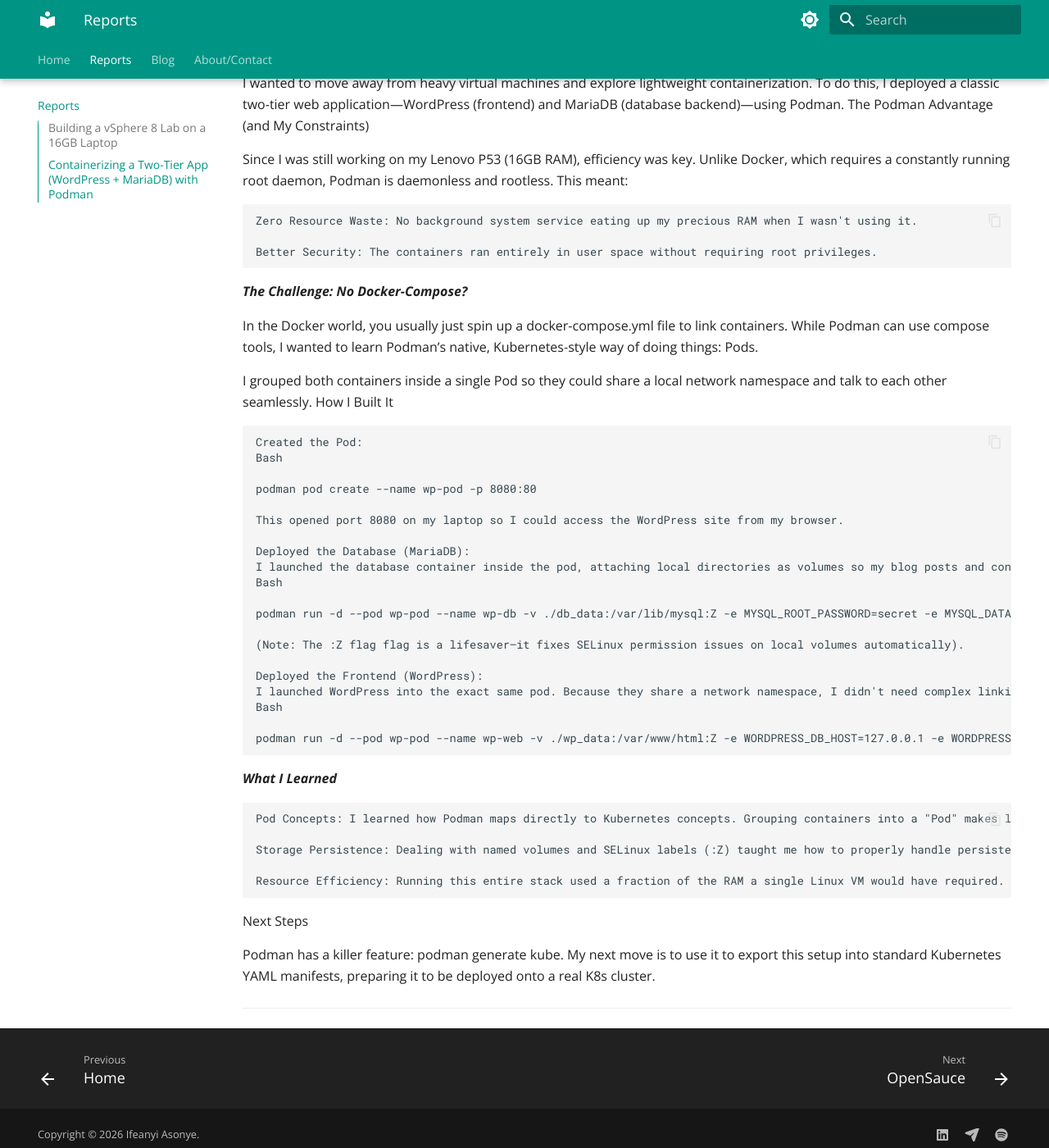
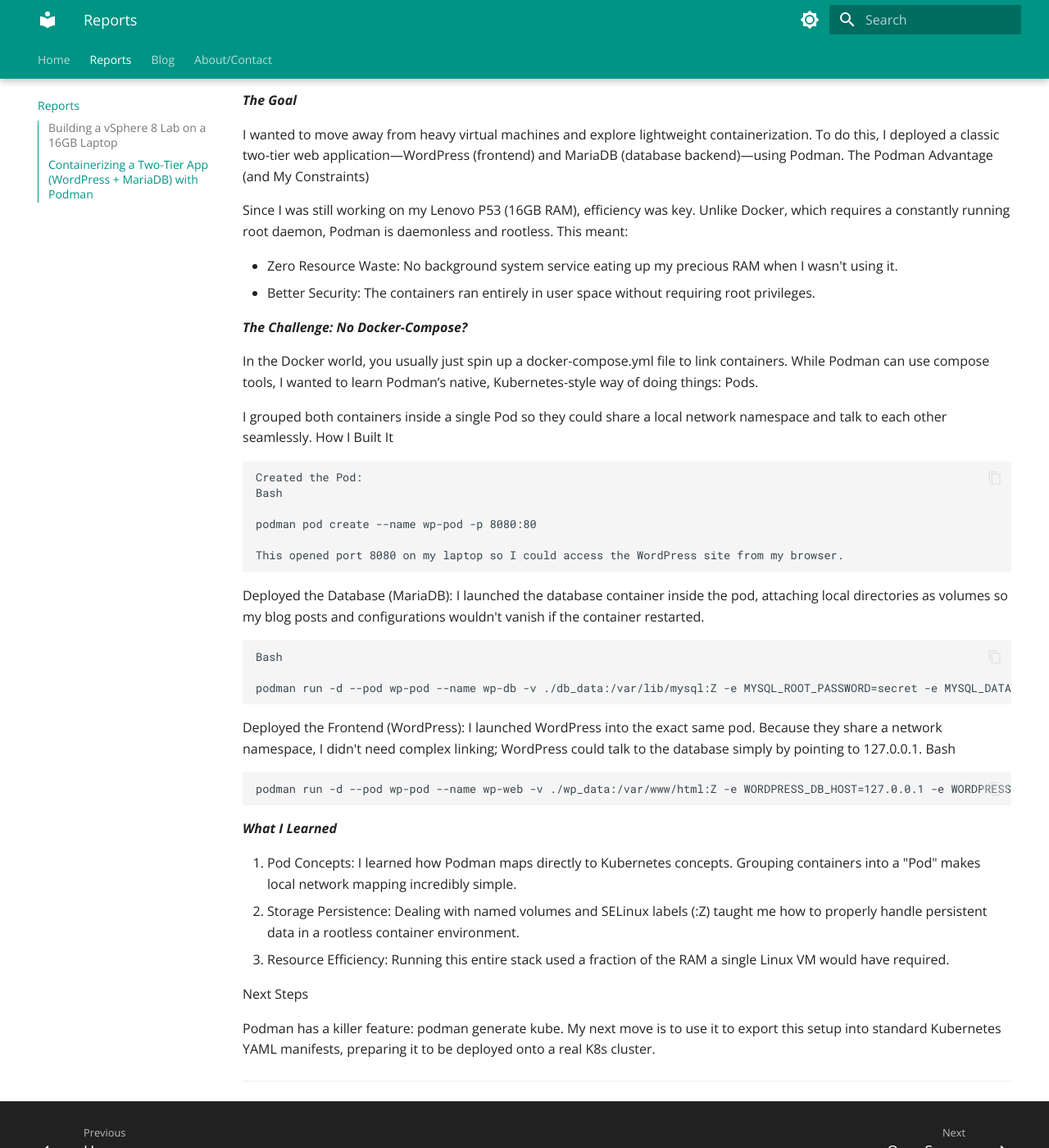
Before and after one commit to Ifeanyi-Asonye/Mysite, an MkDocs documentation site: the page built from docs/reports.md, in a window 1280 px wide and 1400 px high, scrolled down 1239 px. Shown: the whole window at 82% size. Built offline with MkDocs 1.6.1 and Material for MkDocs 9.7.7, drawn with Linux system fonts in a browser that asks for light colours; some of the changed text lies outside the part shown.

Commit message:
format edit

```diff
--- a/docs/reports.md
+++ b/docs/reports.md
@@ -55,9 +50,8 @@
 
 Since I was still working on my Lenovo P53 (16GB RAM), efficiency was key. Unlike Docker, which requires a constantly running root daemon, Podman is daemonless and rootless. This meant:
 
-    Zero Resource Waste: No background system service eating up my precious RAM when I wasn't using it.
-
-    Better Security: The containers ran entirely in user space without requiring root privileges.
+- Zero Resource Waste: No background system service eating up my precious RAM when I wasn't using it.
+- Better Security: The containers ran entirely in user space without requiring root privileges.
 
 ***The Challenge: No Docker-Compose?***
 
@@ -73,27 +67,24 @@
 
     This opened port 8080 on my laptop so I could access the WordPress site from my browser.
 
-    Deployed the Database (MariaDB):
-    I launched the database container inside the pod, attaching local directories as volumes so my blog posts and configurations wouldn't vanish if the container restarted.
+Deployed the Database (MariaDB):
+I launched the database container inside the pod, attaching local directories as volumes so my blog posts and configurations wouldn't vanish if the container restarted.
+
     Bash
 
     podman run -d --pod wp-pod --name wp-db -v ./db_data:/var/lib/mysql:Z -e MYSQL_ROOT_PASSWORD=secret -e MYSQL_DATABASE=wordpress -e MYSQL_USER=wp_user -e MYSQL_PASSWORD=wppass mariadb:latest
 
-    (Note: The :Z flag flag is a lifesaver—it fixes SELinux permission issues on local volumes automatically).
-
-    Deployed the Frontend (WordPress):
-    I launched WordPress into the exact same pod. Because they share a network namespace, I didn't need complex linking; WordPress could talk to the database simply by pointing to 127.0.0.1.
+Deployed the Frontend (WordPress):
+I launched WordPress into the exact same pod. Because they share a network namespace, I didn't need complex linking; WordPress could talk to the database simply by pointing to 127.0.0.1.
     Bash
 
     podman run -d --pod wp-pod --name wp-web -v ./wp_data:/var/www/html:Z -e WORDPRESS_DB_HOST=127.0.0.1 -e WORDPRESS_DB_USER=wp_user -e WORDPRESS_DB_PASSWORD=wppass -e WORDPRESS_DB_NAME=wordpress wordpress:latest
 
 ***What I Learned***
 
-    Pod Concepts: I learned how Podman maps directly to Kubernetes concepts. Grouping containers into a "Pod" makes local network mapping incredibly simple.
-
-    Storage Persistence: Dealing with named volumes and SELinux labels (:Z) taught me how to properly handle persistent data in a rootless container environment.
-
-    Resource Efficiency: Running this entire stack used a fraction of the RAM a single Linux VM would have required.
+1. Pod Concepts: I learned how Podman maps directly to Kubernetes concepts. Grouping containers into a "Pod" makes local network mapping incredibly simple.
+2. Storage Persistence: Dealing with named volumes and SELinux labels (:Z) taught me how to properly handle persistent data in a rootless container environment.
+3. Resource Efficiency: Running this entire stack used a fraction of the RAM a single Linux VM would have required.
 
 Next Steps
 
```
Also changed, not shown: other parts of docs/reports.md (+8 -13 lines).
